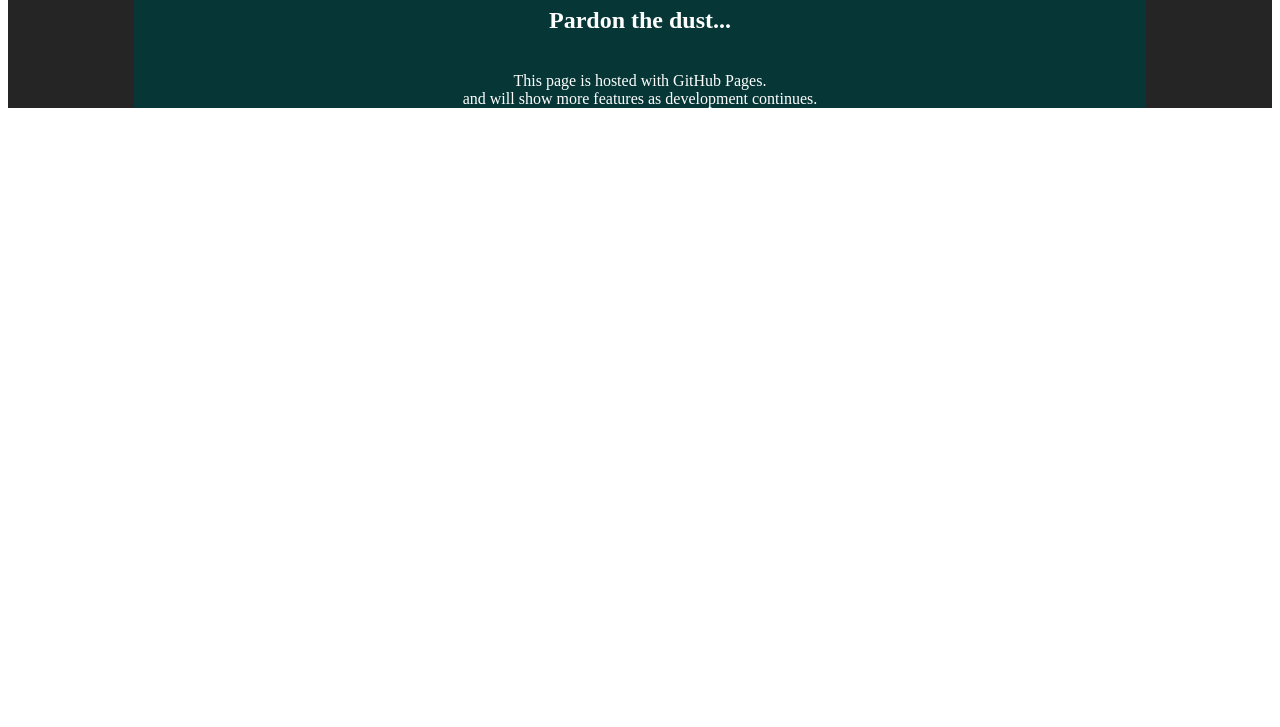
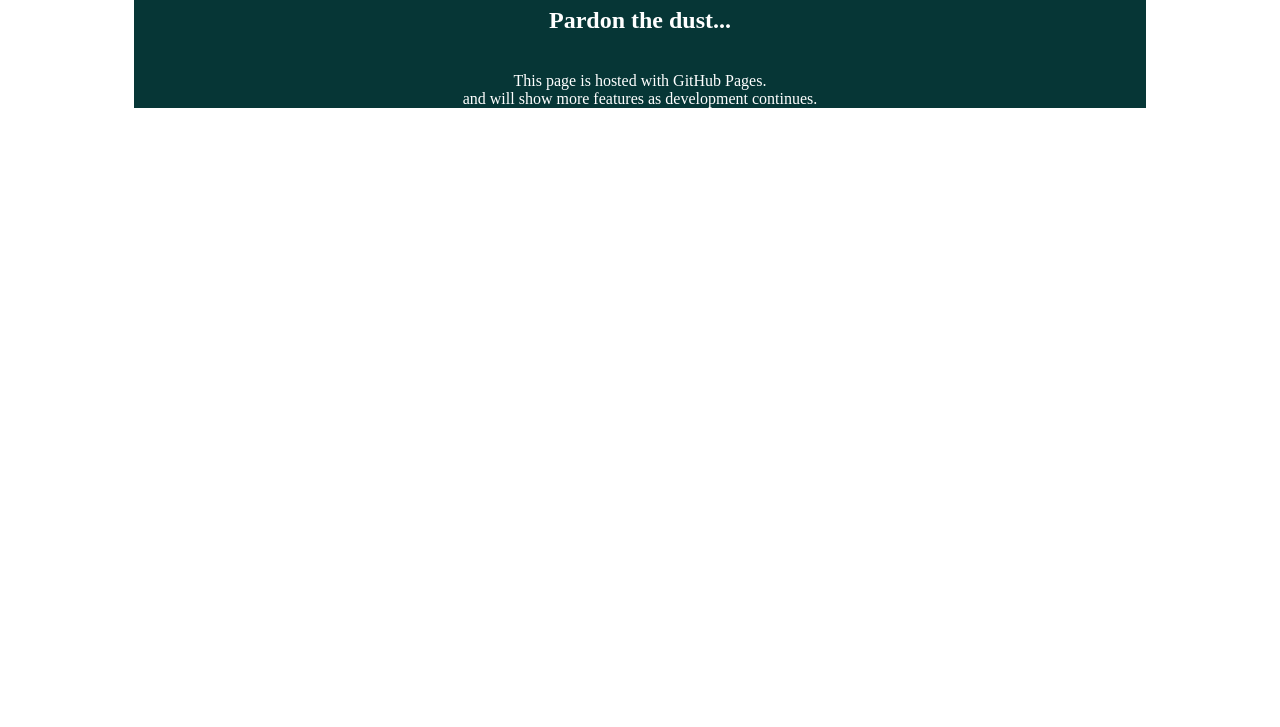
Before and after one commit to manta-codes/manta-codes.github.io, a plain HTML site: page index.html in a window 1280 px wide. Shown: the part 73-800 px from the top of the page. Drawn offline with Linux system fonts and the light colour scheme.

Commit message:
removed bkgd css

```diff
--- a/index.html
+++ b/index.html
@@ -7,8 +7,7 @@
         <link href="styles.css" rel="stylesheet" />
     </head>
     <body>
-    <div id="entire_page">
-        <div id="maintxt">
+    <div id="maintxt">
         <main>
         <h1>Welcome to manta-codes</h1>
         <h2>Pardon the dust...</h2>
@@ -17,7 +16,6 @@
             <br>and will show more features as development continues.
             </p>
         </main>
-        </div>
     </div>
     </body>
 </html>
--- a/styles.css
+++ b/styles.css
@@ -2,10 +2,6 @@ h1, h2, p {
     text-align: center;
     color: white;
   }
-
-#entire_page {
-  background-color: rgb(37, 37, 37);
-}
 
 #maintxt {
     width: 80%;
```
